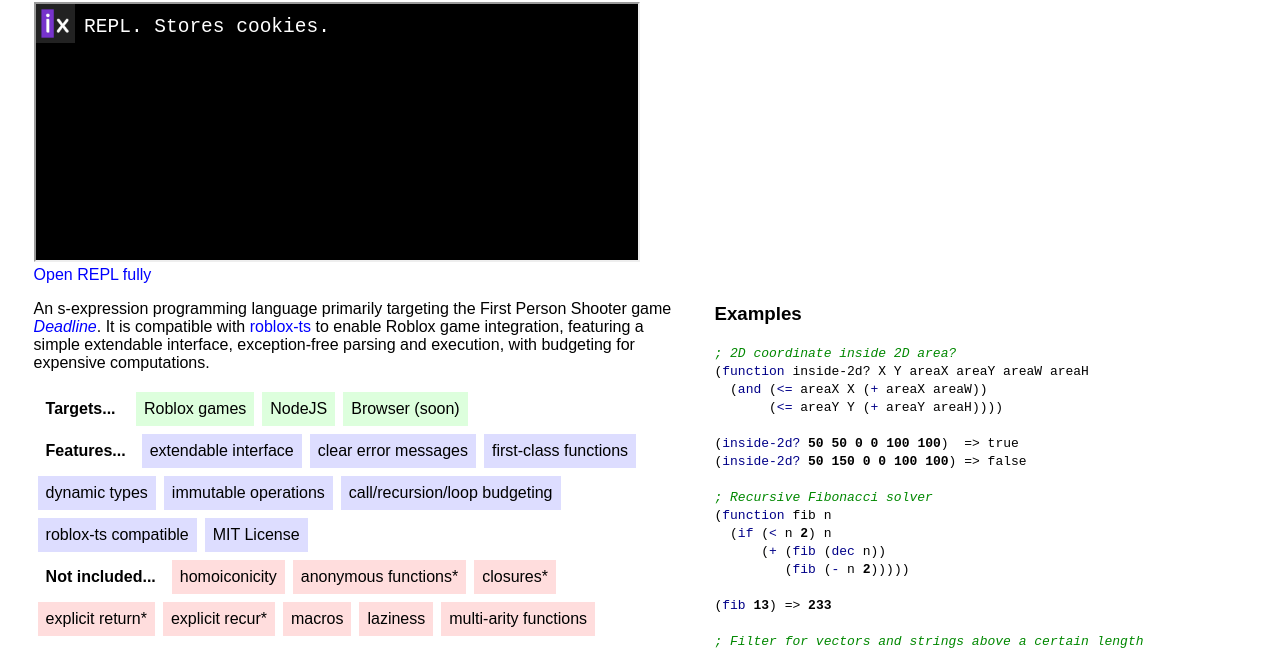
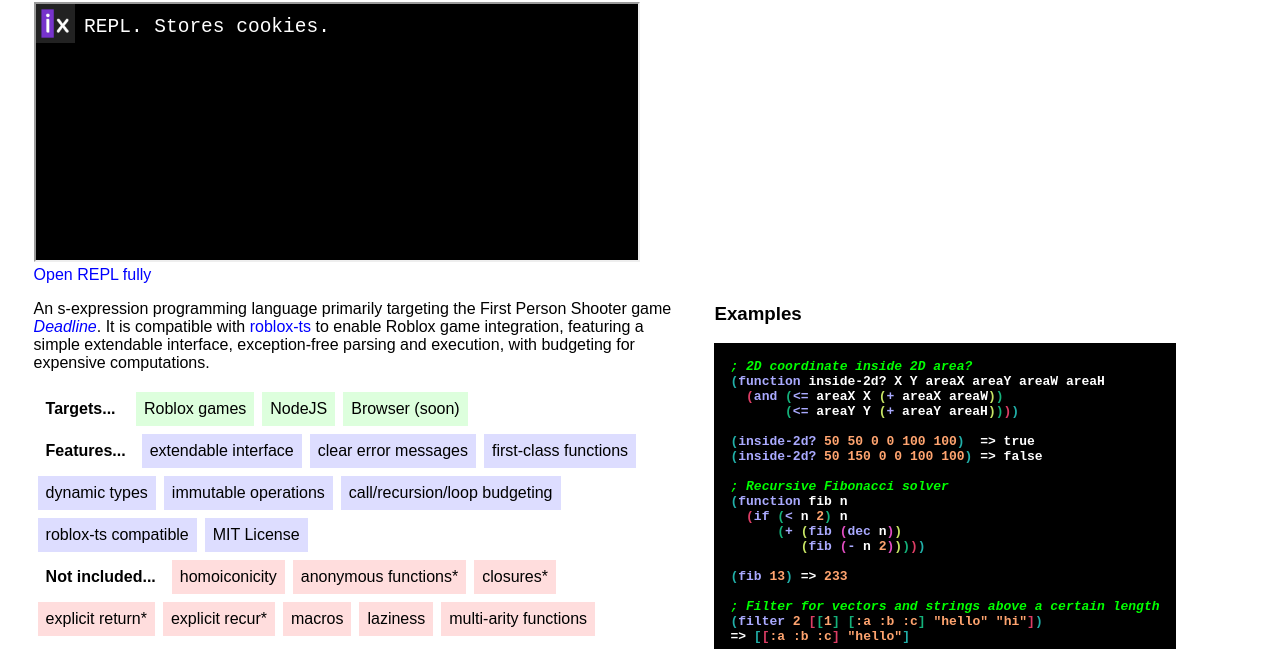
Before and after one commit to phunanon/Insitux, a plain HTML site: page index.html in a window 1280 px wide. Shown: the part 133-782 px from the top of the page. Drawn offline with Linux system fonts and the light colour scheme.

Commit message:
REPL and website improvements

```diff
--- a/website/index.css
+++ b/website/index.css
@@ -71,17 +71,34 @@ li:not(:first-child) {
 examples {
   font-family: monospace;
   white-space: pre;
+  background-color: #000;
+  color: #fff;
+  font-weight: bold;
+  display: block;
+  padding: 1rem;
 }
 
 .syn-highlight i {
-  color: #080;
+  color: #0f0;
 }
 .syn-highlight op {
-  color: #008;
+  color: #aaf;
 }
-.syn-highlight num {
-  font-weight: bold;
+.syn-highlight str, .syn-highlight num {
+  color: rgb(255, 164, 111);
 }
-.syn-highlight str {
-  color: #800;
+p0 {
+  color: #21afa8;
 }
+p1 {
+  color: #dd3d65;
+}
+p2 {
+  color: #14b17a;
+}
+p3 {
+  color: #c7e564;
+}
+p4 {
+  color: #e24dc2;
+}
--- a/website/index.js
+++ b/website/index.js
@@ -17,8 +17,21 @@ function synHighlight(code) {
     .split("\n")
     .map(line => (line.startsWith(";") ? `<i>${line}</i>` : line))
     .join("\n");
-  build = build.replaceAll(/([0-9.]+)([\s\)\]])/g, "<num>$1</num>$2");
+  build = build.replaceAll(/([0-9]+)([\s\)\]])/g, "<num>$1</num>$2");
   build = build.replaceAll(/(\"[^\"]+\"|\:[^\n\s\[\]]+)/g, `<str>$1</str>`);
   build = build.replaceAll(/\(([^\n\s\[\]]+)/g, "(<op>$1</op>");
-  return build;
+  let newBuild = "",
+    depth = 0;
+  for (let i = 0; i < build.length; ++i) {
+    if ("([".includes(build[i])) {
+      newBuild += `<p${depth}>${build[i]}</p${depth}>`;
+      ++depth;
+    } else if (")]".includes(build[i])) {
+      --depth;
+      newBuild += `<p${depth}>${build[i]}</p${depth}>`;
+    } else {
+      newBuild += build[i];
+    }
+  }
+  return newBuild;
 }
--- a/website/repl/index.html
+++ b/website/repl/index.html
@@ -7,6 +7,7 @@
     <link rel="shortcut icon" type="image/jpg" href="../../media/Insitux64.png"/>
     <script>
 let $input, $history;
+const id = Date.now();
 
 async function DomKeydown({keyCode, shiftKey}) {
   if (![13, 9].includes(keyCode) || shiftKey) {
@@ -17,7 +18,7 @@ async function DomKeydown({keyCode, shiftKey}) {
     $input.value = "";
     DomInputResize($input);
   }, 10);
-  const req = JSON.stringify({ input, id: Date.now() });
+  const req = JSON.stringify({ input, id });
   const obj = await fetch("https://insitux.phunanon.repl.co", {
     method: "POST",
     body: req,
@@ -72,7 +73,7 @@ div {
   height: calc(100% - 1em);
   white-space: pre-wrap;
   overflow-y: scroll;
-  color: #4a4;
+  color: #8f8;
 }
 textarea {
   position: fixed;
@@ -85,10 +86,10 @@ textarea {
   outline: none;
 }
 m {
-  color: #a0a;
+  color: #f0f;
 }
 e {
-  color: #a00;
+  color: #f00;
 }
 img {
   height: 3rem;
```
